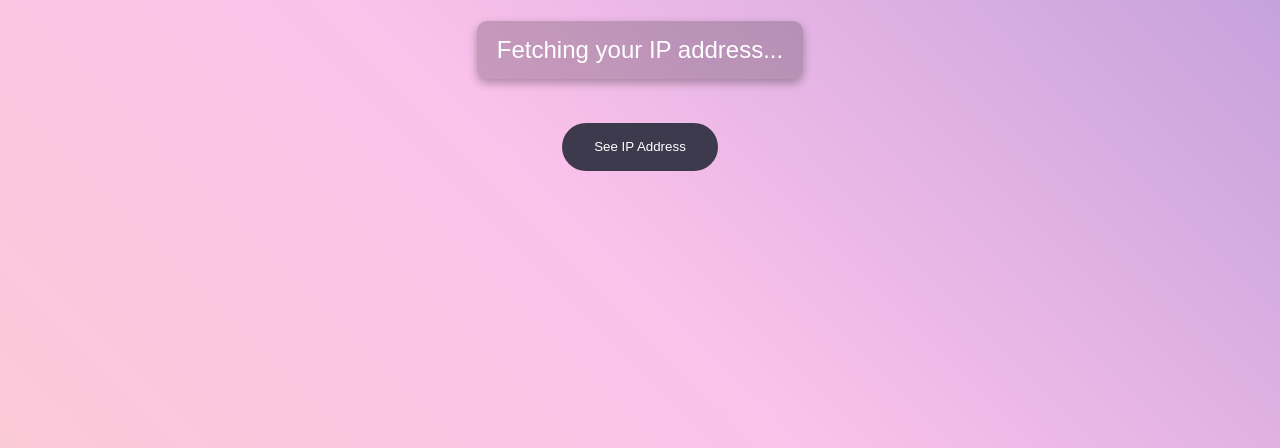
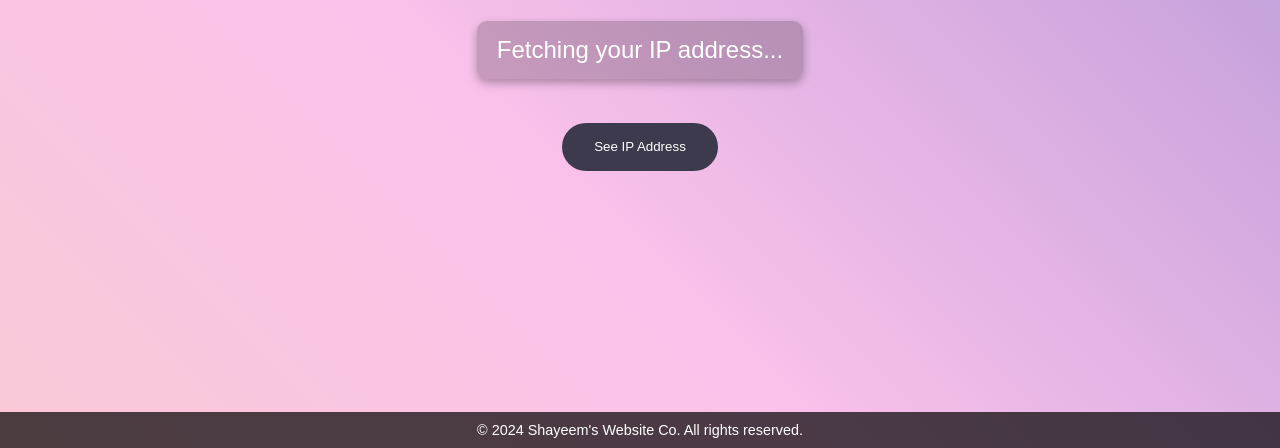
Before and after one commit to Muhammad-Tanvirul-Islam-Shayeem/IP-Address, a plain HTML site: page index.html in a window 1280 px wide. Shown: the part 352-800 px from the top of the page. Drawn offline with Linux system fonts and the light colour scheme.

Commit message:
Update index.html

```diff
--- a/index.html
+++ b/index.html
@@ -145,6 +145,10 @@
 
   </div>
 
+    <footer style="position: fixed; bottom: 0; width: 100%; background: rgba(0, 0, 0, 0.7); color: #fff; text-align: center; padding: 10px 0; font-size: 0.9em;">
+    &copy; 2024 Shayeem's Website Co. All rights reserved.
+  </footer>
+
   <script>
     function fetchIP() {
       fetch('https://api.ipify.org?format=json')
```
